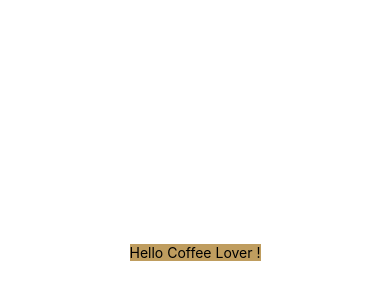
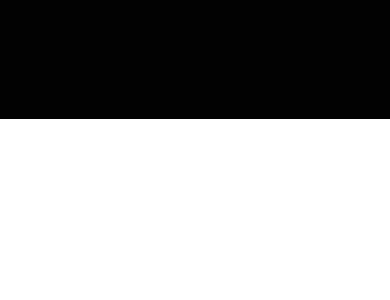
Before and after one commit to ChanAlex2357/coffee, a React Native app: screen / in a window 390 px wide. Shown: the part 170-470 px from the top of the page. Built offline with nearby package versions, Linux system fonts and the light colour scheme.

Commit message:
init home screnn layout

```diff
--- a/App.js
+++ b/App.js
@@ -1,10 +1,11 @@
 import { StatusBar } from 'expo-status-bar';
 import { StyleSheet, Text, View } from 'react-native';
+import HomeScreen from './src/screens/HomeScreen';
 
 export default function App() {
   return (
     <View style={styles.container}>
-      <Text style={styles.coffee_bg} >Hello Coffee Lover !</Text>
+      <HomeScreen></HomeScreen>
       <StatusBar style="auto" />
     </View>
   );
@@ -14,10 +15,7 @@ const styles = StyleSheet.create({
   container: {
     flex: 1,
     backgroundColor: '#fff',
-    alignItems: 'center',
+    alignItems: '',
     justifyContent: 'center',
-  },
-  coffee_bg : {
-    backgroundColor : '#bf9d5f',
-  },
+  }
 });
--- /dev/null
+++ b/src/screens/HomeScreen.js
@@ -0,0 +1,29 @@
+// Imporation des modules react
+import React from "react";
+import { View, Text, Button, StyleSheet, Alert } from 'react-native';
+import CoffeeButton from "../components/atoms/CoffeeButton";
+
+const HomeScreen = function() {
+    return  <View style={{flex:1}}>
+                <View style={styles.head_view}>
+
+                </View>
+                <View style={styles.body_view}>
+
+                </View>
+            </View>
+}
+
+const styles = StyleSheet.create({
+    head_view : {
+        flex : 1,
+        backgroundColor : '#020202',
+        padding:6,
+    },
+    body_view : {
+        flex:2,
+        backgroundColor : "#ffffff",
+    }
+});
+// Exporation du composant
+export default HomeScreen;
```
Also changed, not shown: 1 other file (tests, documents, lock files or other folders).
